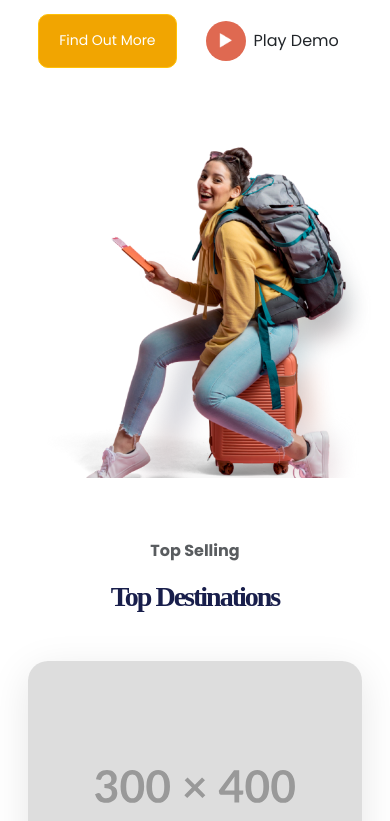
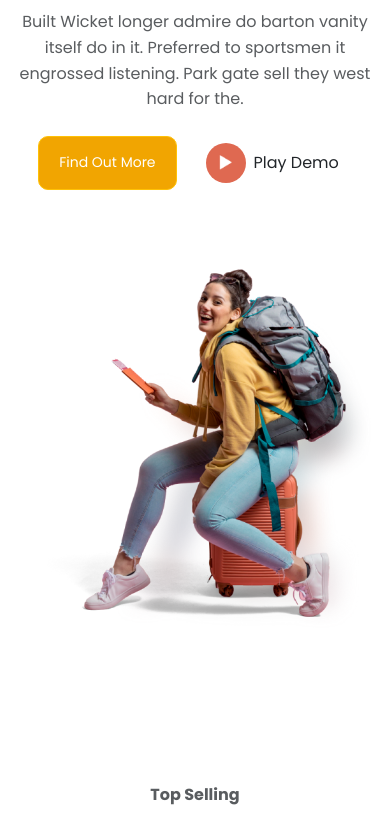
Before and after one commit to obedewardhana/Renderspace-Jadoo-2025, a plain HTML site: page index.html in a window 390 px wide. Shown: the part 422-1243 px from the top of the page. Drawn offline with nearby package versions, Linux system fonts and the light colour scheme; a web font is replaced by a local one.

Commit message:
update hero

```diff
--- a/assets/style/styles.css
+++ b/assets/style/styles.css
@@ -122,6 +122,9 @@ body {
   color: var(--primary-color);
   opacity: 0.7;
   animation: float 6s ease-in-out infinite;
+  width: 155px;
+  left: 55vw;
+  top: 190px !important;
 }
 
 .decoration-plane-1 {
@@ -480,8 +483,12 @@ body {
 @media (max-width: 1024px) {
 
   .hero-section {
-    height: 800px;
-    min-height: unset !important;
+    height: unset!important;
+    min-height: 800px !important;
+  }
+
+  .hero-image{
+    max-height: 500px;
   }
 
 }
@@ -490,7 +497,7 @@ body {
 
   .hero-section {
     text-align: center;
-    padding: 400px 0 50px;
+    padding: 120px 0 50px;
     margin-top: 100px;
   }
 
```
